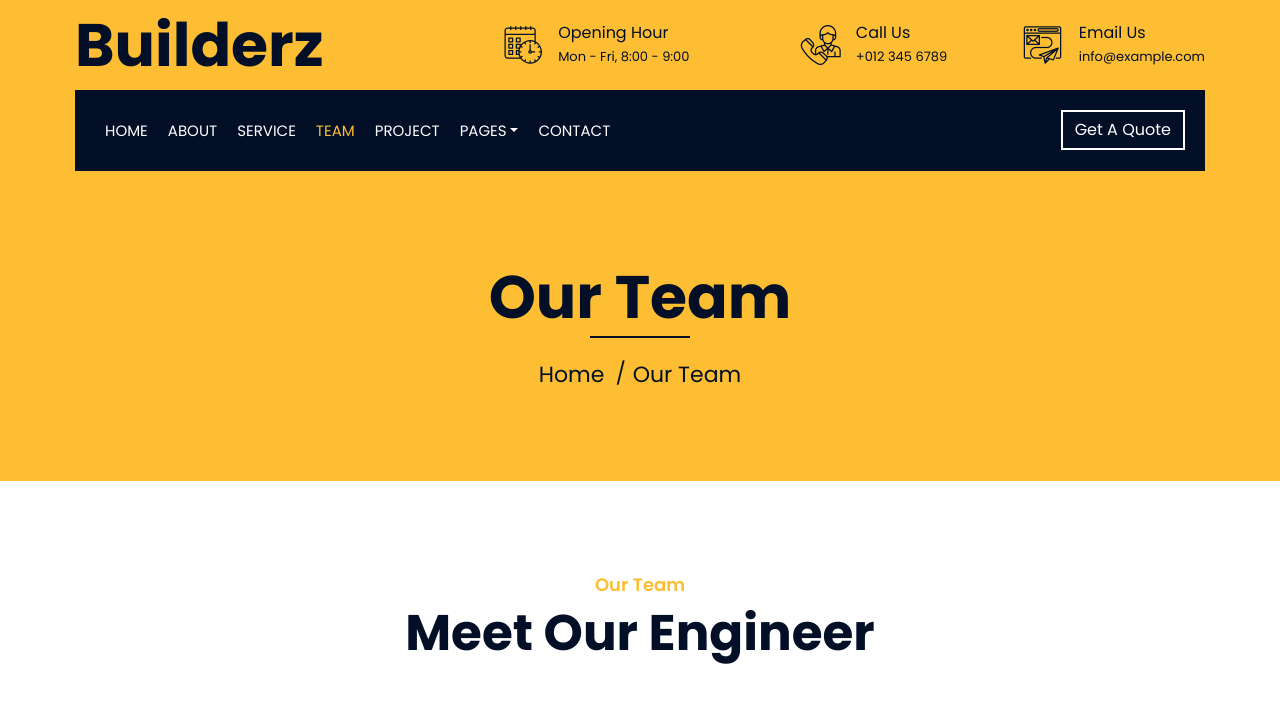
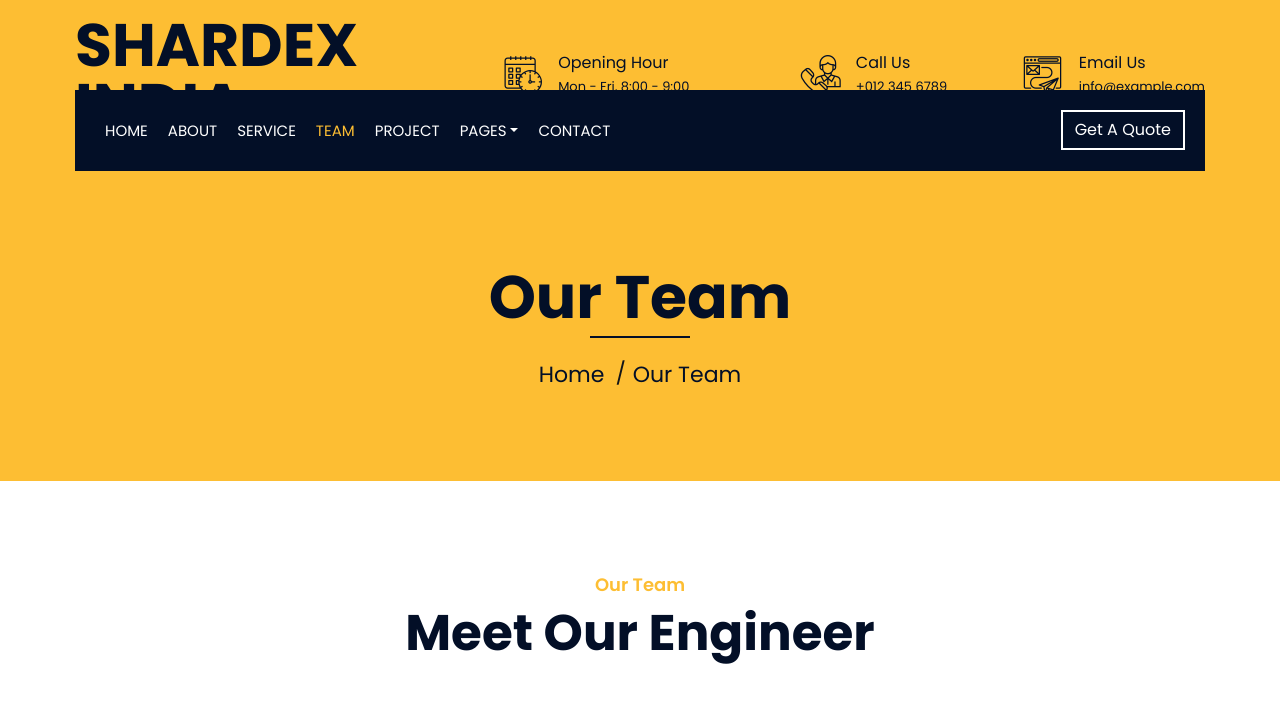
Before and after one commit to shardexpavan/shardexpavan, a plain HTML site: page team.html in a window 1280 px wide. Shown: the top 702 px of the page. Drawn offline with nearby package versions, Linux system fonts and the light colour scheme.

Commit message:
Update team.html
SHARDEX INDIA

```diff
--- a/team.html
+++ b/team.html
@@ -36,7 +36,7 @@
                         <div class="col-lg-4 col-md-12">
                             <div class="logo">
                                 <a href="index.html">
-                                    <h1>Builderz</h1>
+                                    <h1>SHARDEX INDIA</h1>
                                     <!-- <img src="img/logo.jpg" alt="Logo"> -->
                                 </a>
                             </div>
```
